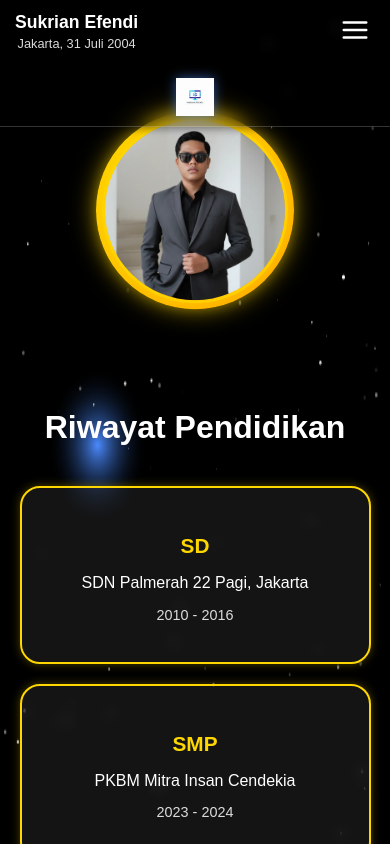
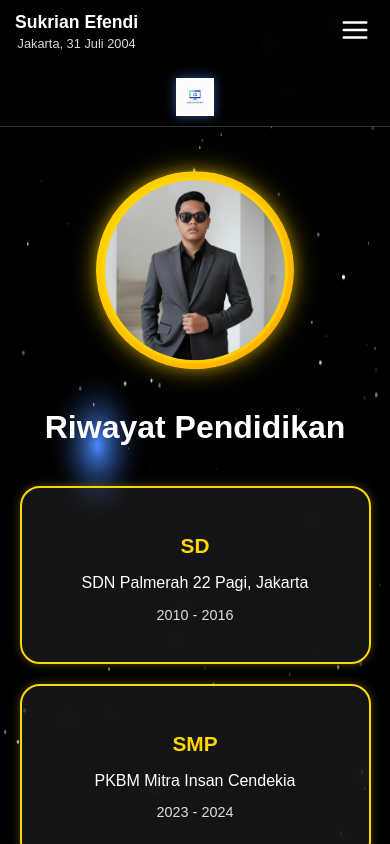
Before and after one commit to rian3107/Portofolio, a React (Create React App) app: page /riwayat-pendidikan in a window 390 px wide. Built offline with nearby package versions, Linux system fonts and the light colour scheme.

Commit message:
penyesuaian mode mobile

```diff
--- a/src/components/riwayatpendidikan.jsx
+++ b/src/components/riwayatpendidikan.jsx
@@ -183,12 +183,14 @@ export default function RiwayatPendidikan() {
           opacity: 0.85;
         }
 
+        /* ✅ FOTO DIBUAT LEBIH KE BAWAH DI SEMUA MODE */
         .riwayat-foto {
           flex: 0 0 auto;
           border-radius: 50%;
           padding: 6px;
           background: linear-gradient(135deg, #FFD700, #FFA500);
           box-shadow: 0 0 25px rgba(255, 215, 0, 0.6);
+          transform: translateY(50px); /* ✅ Geser ke bawah semua mode */
         }
 
         .riwayat-foto img {
@@ -211,6 +213,7 @@ export default function RiwayatPendidikan() {
           .riwayat-foto {
             order: -1;
             margin-bottom: 30px;
+            transform: translateY(40px); /* ✅ Tetap agak ke bawah di mobile */
           }
 
           .riwayat-foto img {
@@ -254,8 +257,8 @@ export default function RiwayatPendidikan() {
           </div>
 
           <motion.div
-            initial={{ y: -10 }}
-            animate={{ y: 10 }}
+            initial={{ y: 50 }}
+            animate={{ y: 70 }}
             transition={{
               repeat: Infinity,
               repeatType: 'reverse',
```
